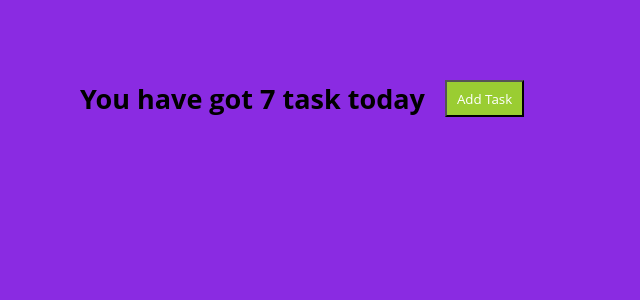
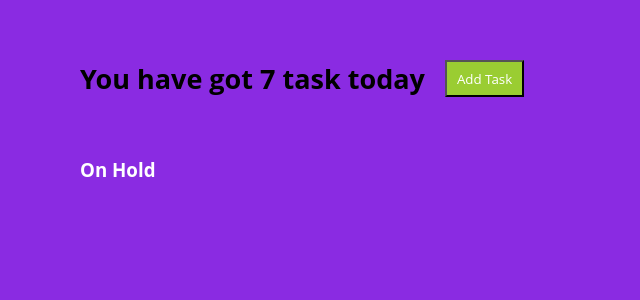
Before and after one commit to Dibakor20/Todo-App, a React (Create React App) app: page / in a window 1280 px wide. Shown: the top 300 px of the page, without its empty margins (0-640 px from the left). Built offline with nearby package versions, Linux system fonts and the light colour scheme.

Commit message:
get method update

```diff
--- a/src/todo-app/components/Todo.styled.ts
+++ b/src/todo-app/components/Todo.styled.ts
@@ -6,7 +6,7 @@ export const TodoSection = styled.div`
   display: block;
 `
 export const TodoCard = styled.div`
-  padding: 80px 80px;
+  padding: 60px 80px;
   display: flex;
 `;
 
@@ -25,3 +25,7 @@ export const TodoInput = styled.input`
   padding: 10px 0px;
   width: 30%;
 `
+export const Todohold = styled.h3`
+  color: #fff;
+  padding: 0px 80px;
+`
--- a/src/todo-app/components/Todo.tsx
+++ b/src/todo-app/components/Todo.tsx
@@ -5,10 +5,15 @@ import {
   TodoSection,
   TodoTitle,
   TodoInput,
+  Todohold,
 } from "./Todo.styled";
+import TodoList from "./TodoList";
 
 interface ITask {
   name: string;
+  id?: number;
+  key?: number | string;
+
 }
 
 const Todo = () => {
@@ -20,12 +25,12 @@ const Todo = () => {
   };
 
   const handleChange = (e:React.FormEvent<HTMLInputElement>) => {
-    setTodoData({...tododata, [e.currentTarget.name]: e.currentTarget.value })
+    setTodoData({...tododata,id:Math.round(Math.random()*9999), [e.currentTarget.name]: e.currentTarget.value })
   }
 
-  const handleSubmit = (e:React.MouseEvent<HTMLButtonElement, MouseEvent>) => {
-   e.preventDefault()
-    setData([...data, tododata ])
+  const handleSubmit = (e: React.MouseEvent<HTMLButtonElement, MouseEvent>) => {
+    e.preventDefault()
+    setData([...data,tododata])
     setToggle(false);
     setTodoData({
       name:""
@@ -51,7 +56,12 @@ const Todo = () => {
             <TodoButton onClick={handleToggle}>Add Task</TodoButton>
           )}
         </TodoCard>
-
+        <Todohold>On Hold</Todohold>
+            {
+          data?.map((item) =>
+            <TodoList key={item?.id} name={item?.name} />
+              )
+            }
       </TodoSection>
     </>
   );
--- /dev/null
+++ b/src/todo-app/components/TodoList.styled.ts
@@ -0,0 +1 @@
+import styled from "styled-components";
--- /dev/null
+++ b/src/todo-app/components/TodoList.tsx
@@ -0,0 +1,15 @@
+import React from 'react';
+
+interface IProps {
+    name: string;
+    Key?: number | string;
+}
+const TodoList = ({name}: IProps) => {
+    return (
+        <>
+            <>{ name}</>
+        </>
+    );
+};
+
+export default TodoList;
```
